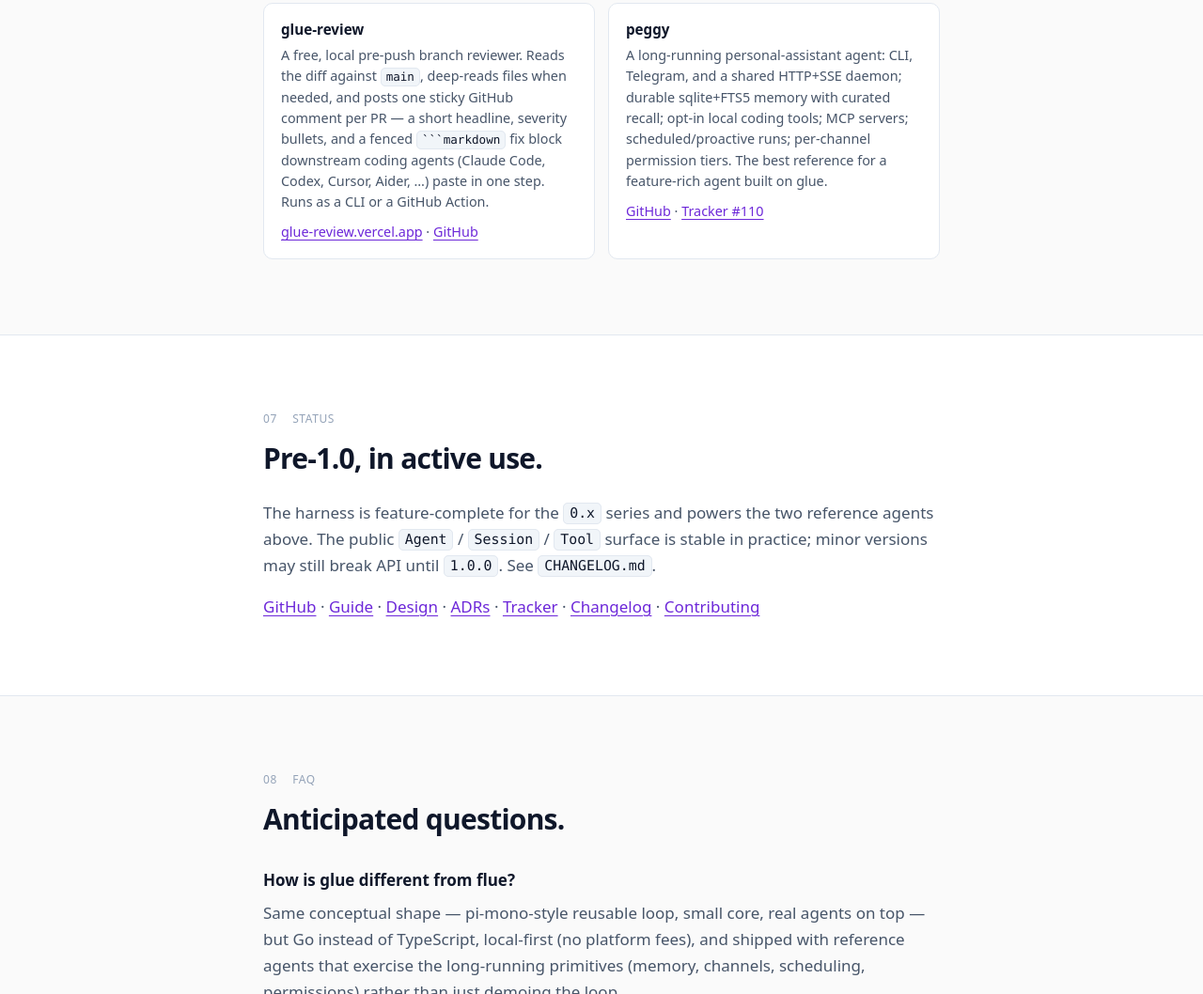
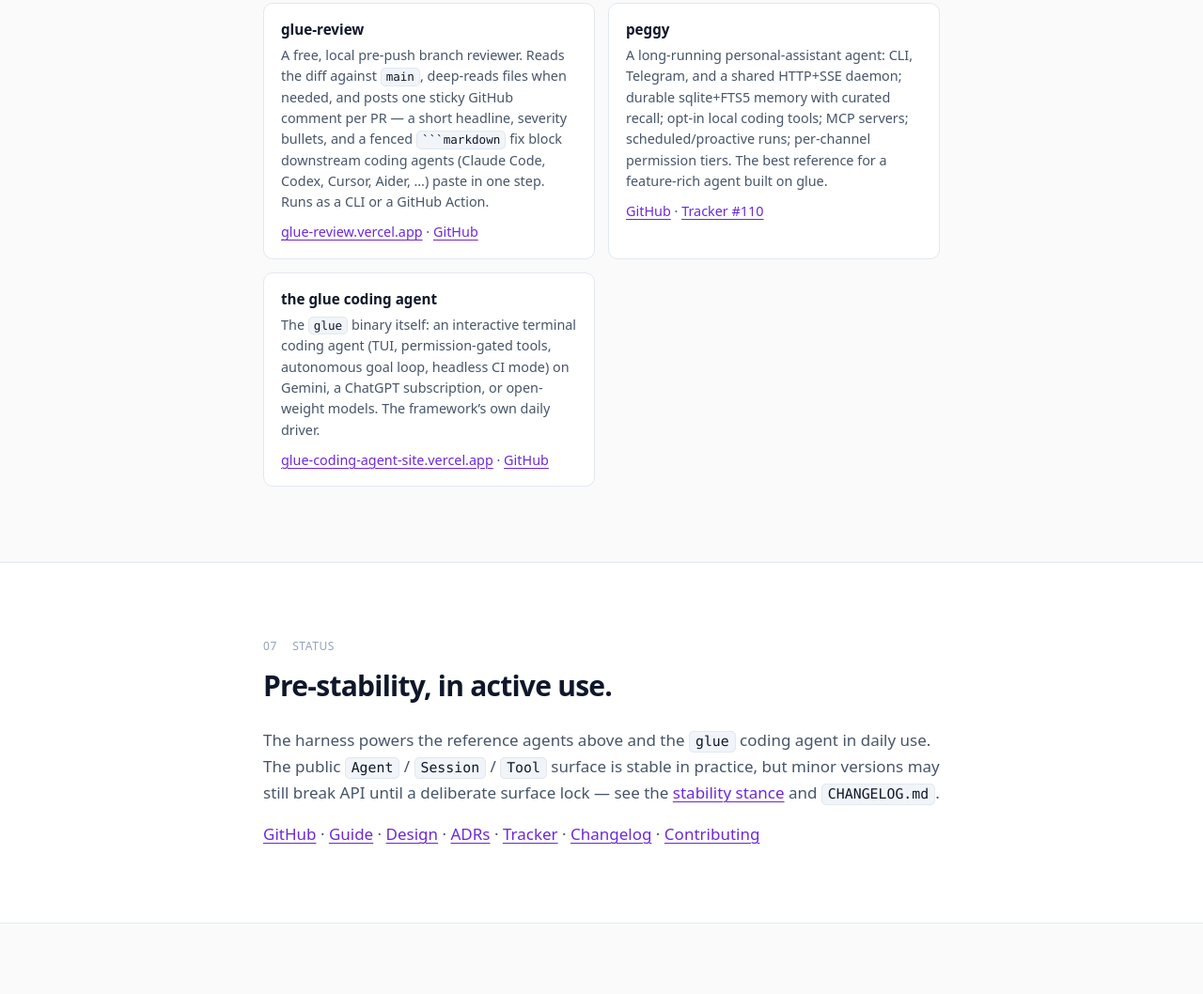
Before and after one commit to erain/glue-framework-site, an Astro site: page / in a window 1280 px wide. Shown: the part 4994-6052 px from the top of the page at 94% size. Built offline with nearby package versions, Linux system fonts and the light colour scheme; Astro itself is replaced by a stand-in of ours.

Commit message:
Add the glue coding agent card to §06, refresh §07 stability copy
§06 gains a third card linking glue-coding-agent-site.vercel.app (the
new homepage for the glue binary's coding agent). §07 drops the stale
'feature-complete for the 0.x series' framing for the ADR-0013
pre-stability stance now that the release line is 1.x.

Co-Authored-By: Claude Fable 5 <noreply@anthropic.com>

```diff
--- a/src/pages/index.astro
+++ b/src/pages/index.astro
@@ -233,7 +233,7 @@ const capabilities = [
     </div>
   </Section>
 
-  <Section num="06" id="agents" tone="soft" eyebrow="Built on glue" title="Two reference agents, in real use.">
+  <Section num="06" id="agents" tone="soft" eyebrow="Built on glue" title="Three real agents, in daily use.">
     <div class="cap-grid">
       <div class="cap-card">
         <h3>glue-review</h3>
@@ -266,16 +266,32 @@ const capabilities = [
           <a href="https://github.com/erain/glue/issues/110" rel="noopener">Tracker #110</a>
         </p>
       </div>
+      <div class="cap-card">
+        <h3>the glue coding agent</h3>
+        <p>
+          The <code>glue</code> binary itself: an interactive terminal
+          coding agent (TUI, permission-gated tools, autonomous goal
+          loop, headless CI mode) on Gemini, a ChatGPT subscription, or
+          open-weight models. The framework&rsquo;s own daily driver.
+        </p>
+        <p style="margin-top: 0.6rem;">
+          <a href="https://glue-coding-agent-site.vercel.app" rel="noopener">glue-coding-agent-site.vercel.app</a>
+          {" · "}
+          <a href="https://github.com/erain/glue/tree/main/cmd/glue" rel="noopener">GitHub</a>
+        </p>
+      </div>
     </div>
   </Section>
 
-  <Section num="07" id="status" eyebrow="Status" title="Pre-1.0, in active use.">
+  <Section num="07" id="status" eyebrow="Status" title="Pre-stability, in active use.">
     <p>
-      The harness is feature-complete for the <code>0.x</code> series and
-      powers the two reference agents above. The public <code>Agent</code>
-      / <code>Session</code> / <code>Tool</code> surface is stable in
-      practice; minor versions may still break API until
-      <code>1.0.0</code>. See <code>CHANGELOG.md</code>.
+      The harness powers the reference agents above and the
+      <code>glue</code> coding agent in daily use. The public
+      <code>Agent</code> / <code>Session</code> / <code>Tool</code>
+      surface is stable in practice, but minor versions may still break
+      API until a deliberate surface lock — see the
+      <a href="https://github.com/erain/glue/blob/main/docs/adr/0013-pre-1-0-stability-stance.md" rel="noopener">stability stance</a>
+      and <code>CHANGELOG.md</code>.
     </p>
     <p>
       <a href="https://github.com/erain/glue" rel="noopener">GitHub</a>
```
